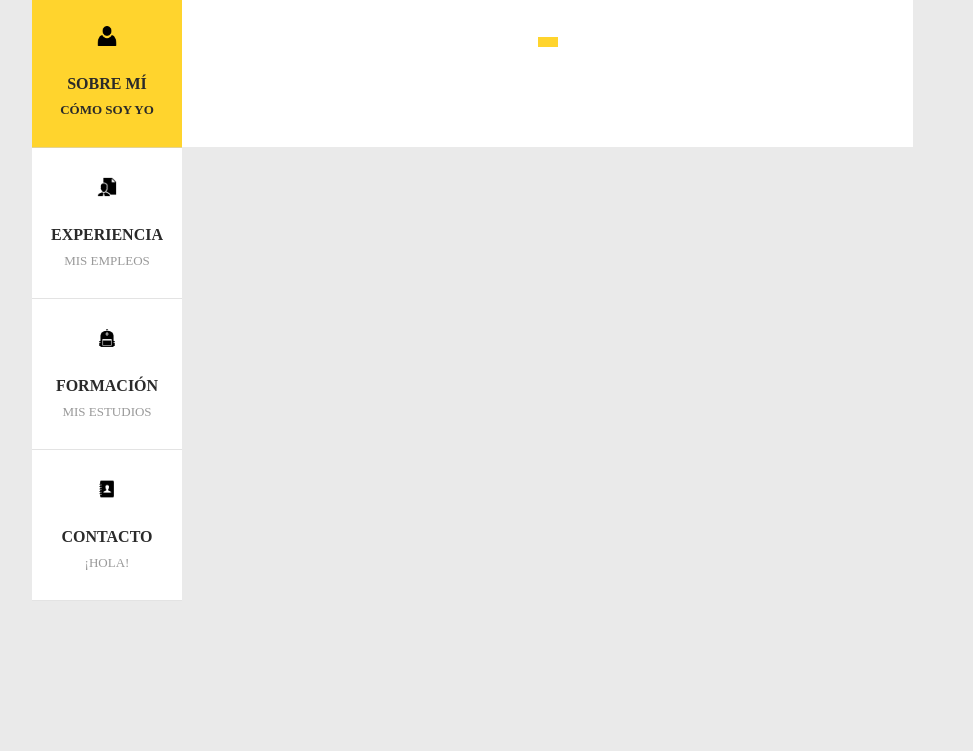
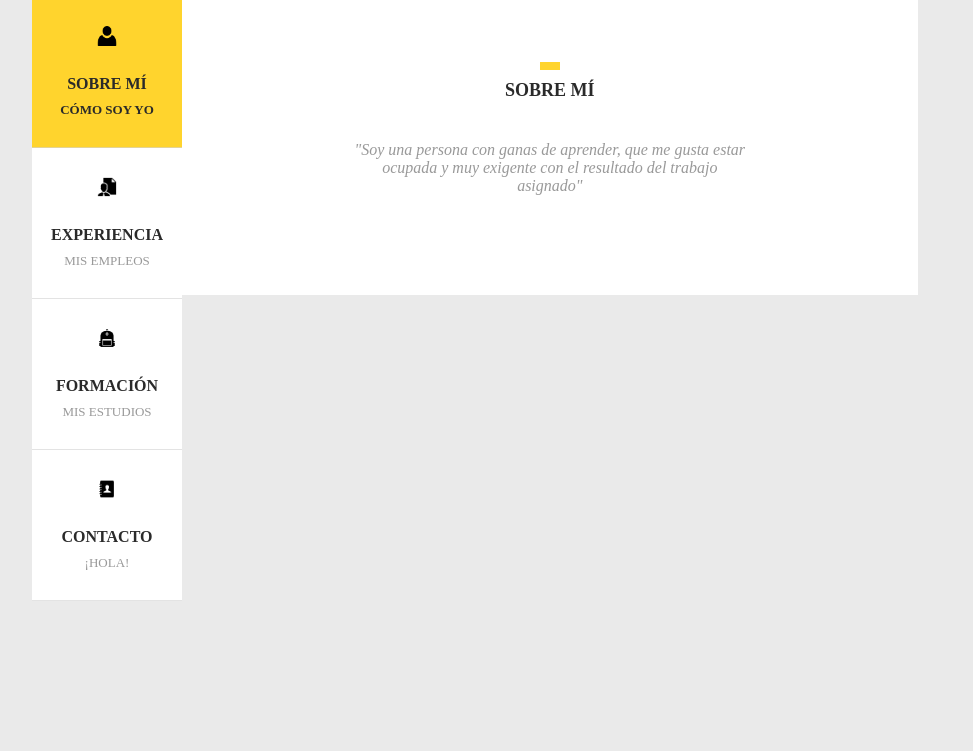
Before and after one commit to soniamogo/webPackPrueba, a website built with webpack: page dist/index.html in a window 1280 px wide. Shown: the part 333-1084 px from the top of the page, without its empty margins (156-1129 px from the left). Built offline with nearby package versions, Linux system fonts and the light colour scheme.

Commit message:
avances 05/07

```diff
--- a/src/style.scss
+++ b/src/style.scss
@@ -10,6 +10,18 @@
 @mixin celda(){
     width: 150px;
     height: 150px;
+}
+
+@mixin titulos(){
+        font-size: medium;
+        font-weight: bolder;
+        color: $colorOscuro;
+}
+
+@mixin subtitulos(){
+    font-size: small;
+    margin-top: -20px;
+    color: $colorLetraGrisClaro;
 }
 
 $border: black solid 2px;
@@ -71,14 +83,10 @@ body{
                             width: 20px;
                         }
                         .tituloMenu{
-                            font-size: medium;
-                            font-weight: bolder;
-                            color: $colorOscuro;
+                            @include titulos();
                         }
                         .subtituloMenu{
-                            font-size: small;
-                            margin-top: -20px;
-                            color: $colorLetraGrisClaro;
+                            @include subtitulos();
                         }
 
                 }
@@ -88,7 +96,6 @@ body{
                 @include flex(column, center, space-evenly);
                 flex-grow: 1;
                 height: inherit;
-                // border: $border;
                 background-color: $colorFondoClaro;
                 padding: 100px;
                     #tituloNombre{
@@ -103,10 +110,25 @@ body{
                     }
                     .separador{
                         width: 20px;
-                        height: 10px;
+                        height: 8px;
                         background-color: $colorAmarillo;
                         background-size: cover;
-                        margin-top: 50px;
+                        margin-top: 75px;
+                    }
+
+                    .tituloMenu{
+                         @include titulos();
+                         margin-top: 10px;
+                         font-size: large;
+                    }
+                    .descripcion{
+                        @include subtitulos();
+                        font-style: italic;
+                        text-align: center;
+                        margin-top: 40px;
+                        margin-left: 70px;
+                        margin-right: 70px;
+                        font-size: medium;
                     }
             }
             #redes{
```
Also changed, not shown: dist/index.html.
